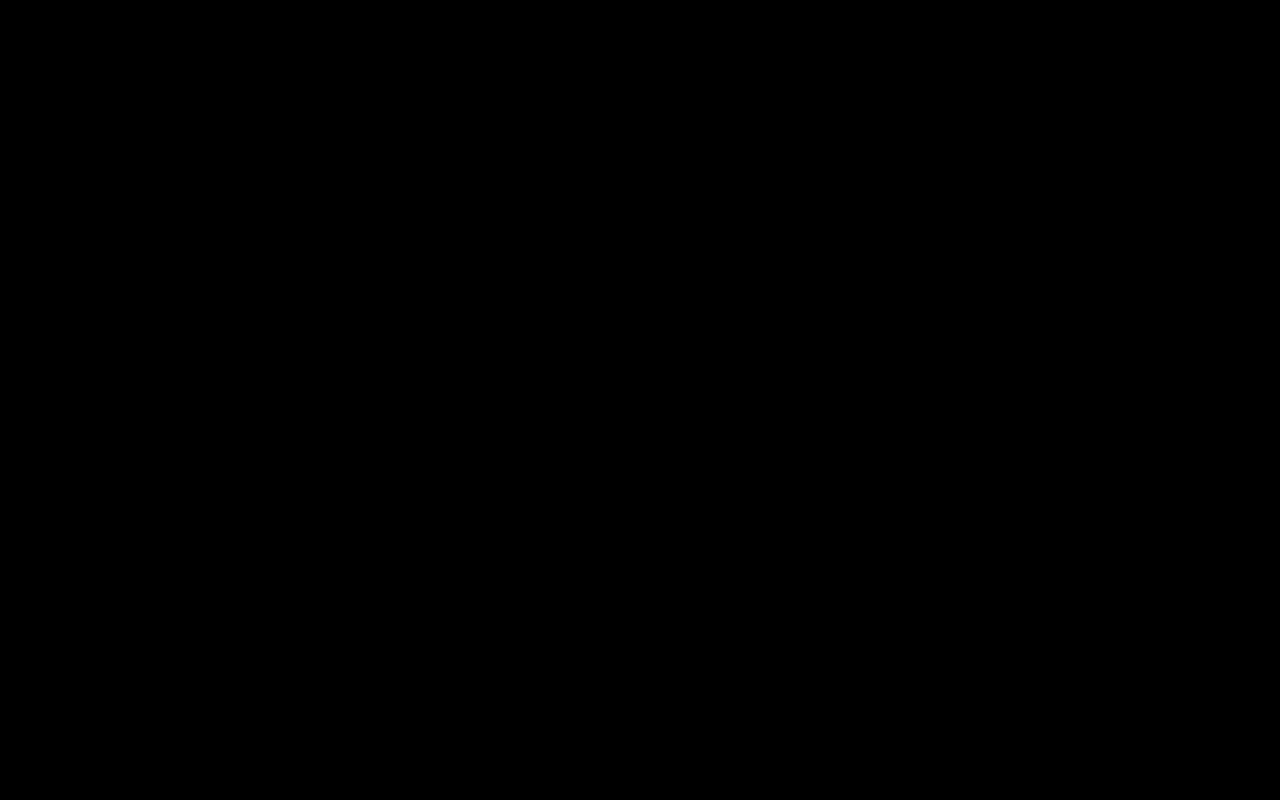
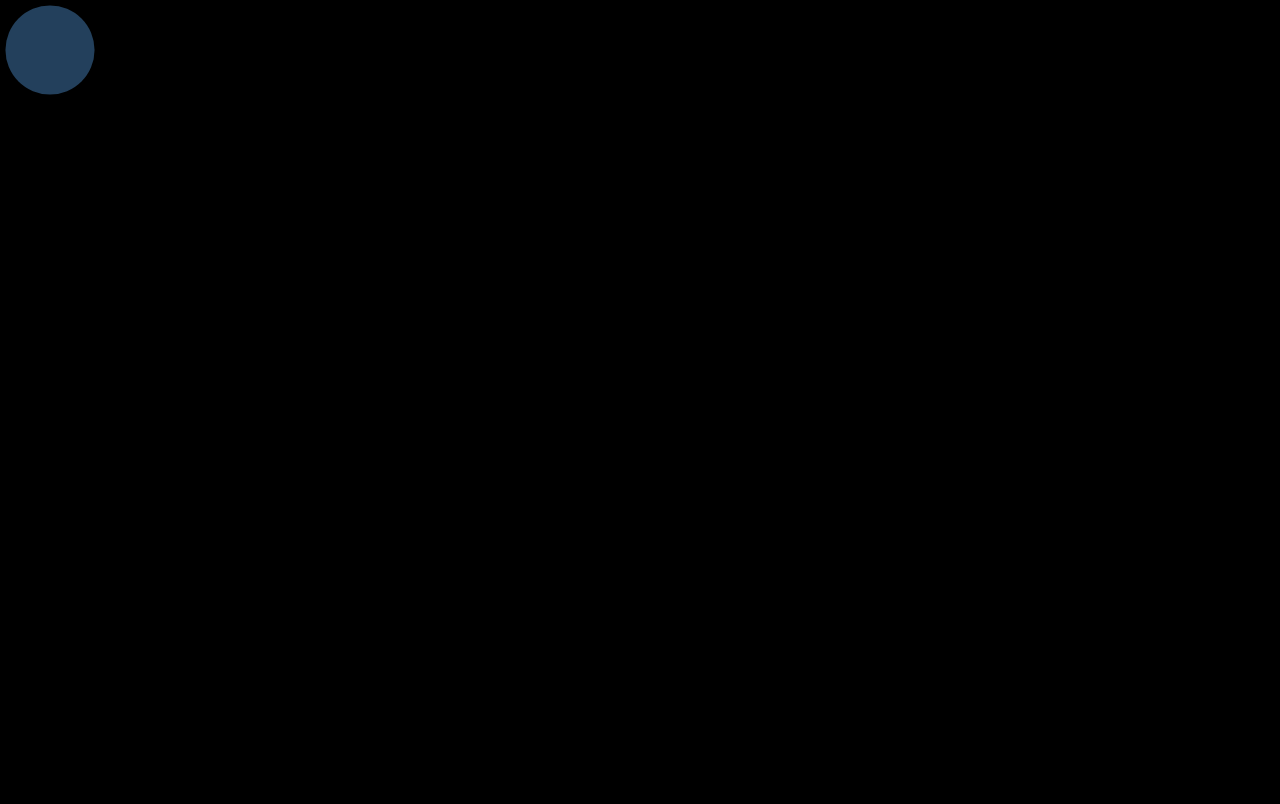
Before and after one commit to Tanner/Circadian, a plain HTML site: page index.html in a window 1280 px wide. Drawn offline with nearby package versions, Linux system fonts and the light colour scheme.

Commit message:
Basic circle functionality.

```diff
--- a/css/style.css
+++ b/css/style.css
@@ -2,3 +2,7 @@
 	margin: 0;
 	padding: 0;
 }
+
+html, body {
+	background: #000;
+}
--- a/js/main.js
+++ b/js/main.js
@@ -1,7 +1,83 @@
+var CIRCLE = (function(x, y, freq) {
+	var self = {};
+
+	minFreq = 440;
+	maxFreq = 880;
+
+	minRadius = 20
+	maxRadius = 200
+
+	minPulseSpeed = 1
+	maxPulseSpeed = 20
+
+	x = x;
+	y = y;
+	freq = Math.max(Math.min(freq, maxFreq), minFreq);
+	radius = map(freq, minFreq, maxFreq, minRadius, maxRadius);
+
+	self.pulsing = false
+	pulseAmount = 0
+	pulseMax = 1000;
+	pulseSpeed = map(freq, minFreq, maxFreq, minPulseSpeed, maxPulseSpeed);
+
+	red = Math.round(Math.random() * 255);
+	green = Math.round(Math.random() * 255);
+	blue = Math.round(Math.random() * 255);
+
+	self.inside = function(pointX, pointY) {
+		return Math.pow((pointX - x), 2) + Math.pow((pointY - y), 2) < Math.pow(radius, 2);
+	}
+
+	self.draw = function(ctx) {
+		ctx.fillStyle = "rgb("+red+", "+green+", "+blue+")";
+
+		ctx.beginPath();
+		ctx.arc(x, y, radius, 0 , 2 * Math.PI, false);
+		ctx.fill();
+
+		if (self.pulsing) {
+			console.log("Size: "+(radius + pulseAmount));
+
+			ctx.strokeStyle = "rgb("+red+", "+green+", "+blue+")";
+			ctx.lineWidth = 5;
+
+			ctx.beginPath();
+			ctx.arc(x, y, radius + pulseAmount, 0, 2 * Math.PI, false);
+			ctx.stroke();
+		}
+	}
+
+	self.pulse = function() {
+		if (self.pulsing) {
+			console.log("Circle pulsing... ");
+			if (radius + pulseAmount < pulseMax) {
+				pulseAmount += pulseSpeed;
+			} else {
+				pulseAmount = 0;
+				self.pulsing = false;
+			}
+		}
+	}
+
+	function map(x, inMin, inMax, outMin, outMax) {
+		return (x - inMin) * (outMax - outMin) / (inMax - inMin) + outMin;
+	}
+
+	return self;
+});
+
 $(document).ready(function() {
 	resizeCanvas();
 
+	var circles = []
+	addCircle(CIRCLE(50, 50, 500));
+
 	draw();
+	setInterval(draw, 100);
+
+	$("canvas").on("touchstart mousedown", function(event) {
+		var touch = event.originalEvent.touches ? event.originalEvent.touches[0] : event;
+		pulseCircle(touch.pageX, touch.pageY);
 	});
 
 	$(window).resize(resizeCanvas);
@@ -12,8 +88,28 @@ function resizeCanvas() {
 	}
 
 	function draw() {
+		console.log("Drawing the canvas...");
+
 		$("canvas").draw(function(ctx) {
 			ctx.fillStyle = "rgb(0, 0, 0)";
 			ctx.fillRect(0, 0, $(document).width(), $(document).height());
+
+			for (var i = 0; i < circles.length; i++) {
+				circles[i].pulse();
+				circles[i].draw(ctx);
+			}
 	    });
 	}
+
+	function addCircle(circle) {
+		circles[circles.length] = circle;
+	}
+
+	function pulseCircle(pointX, pointY) {
+		for (var i = 0; i < circles.length; i++) {
+				if (circles[i].inside(pointX, pointY)) {
+					circles[i].pulsing = true;
+				}
+			}
+	}
+});
```
Lines whose indentation alone changed are shown as unchanged.
